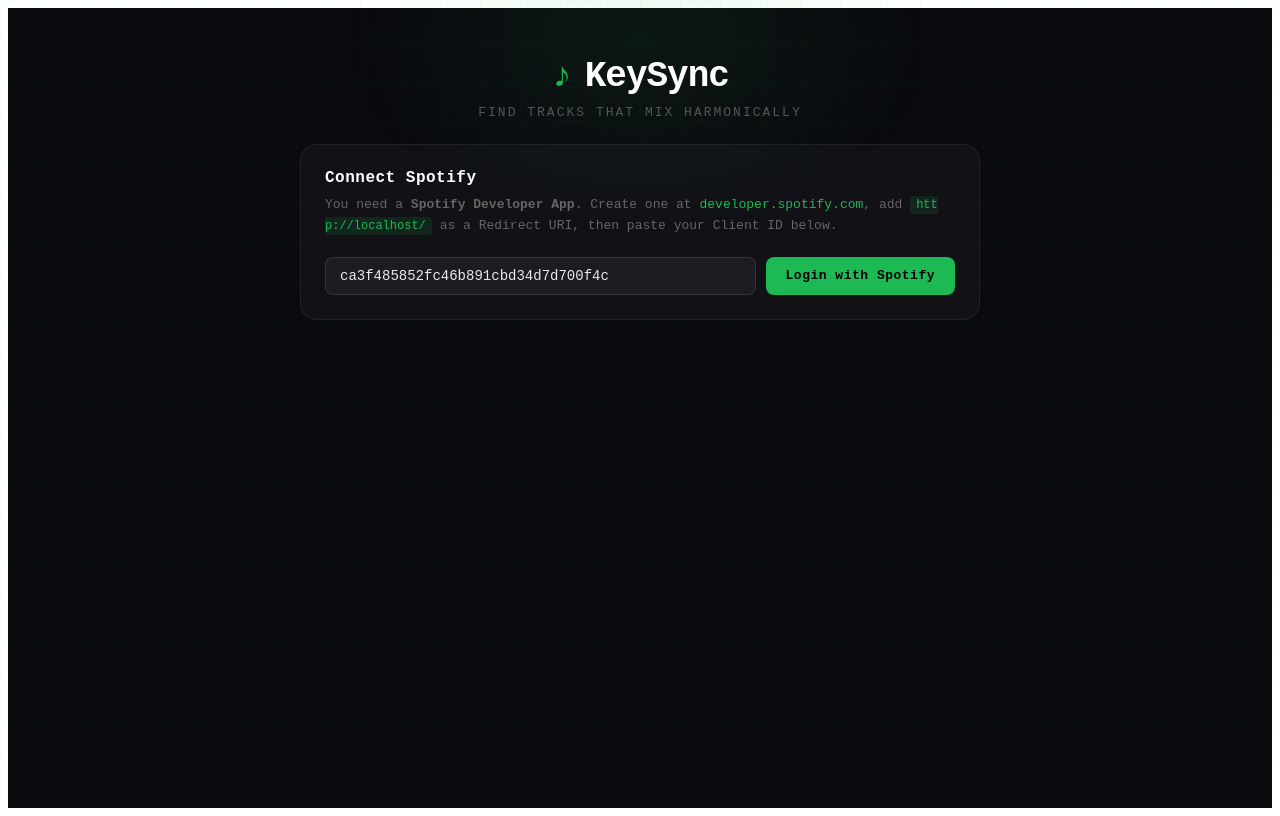
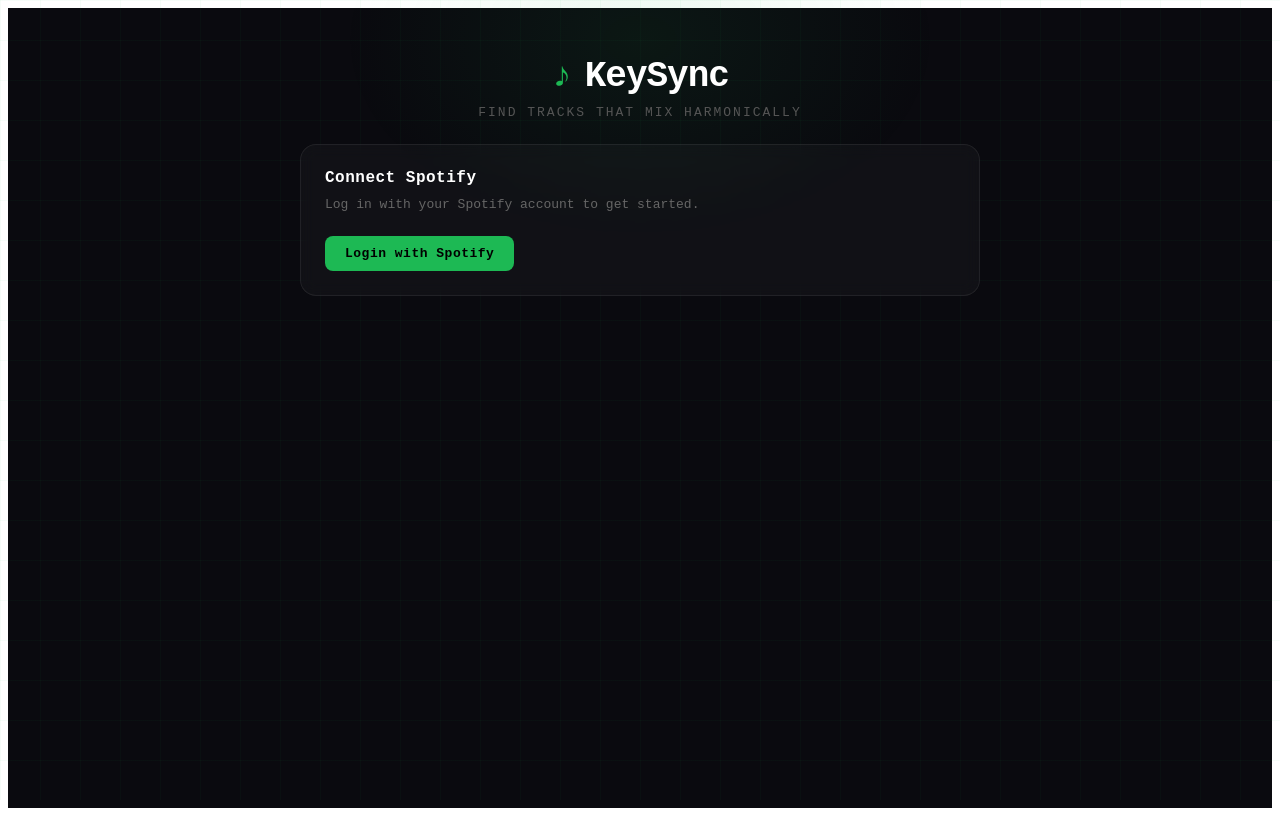
Before and after one commit to EFaridRahimli/keysync, a React (Vite) app: page / in a window 1280 px wide. Built offline with nearby package versions, Linux system fonts and the light colour scheme.

Commit message:
switch to PKCE auth

```diff
--- a/src/App.jsx
+++ b/src/App.jsx
@@ -1,6 +1,10 @@
-import { useState, useCallback, useRef } from "react";
+import { useState, useCallback, useEffect, useRef } from "react";
 
-// ─── Spotify key map (Pitch Class notation) ──────────────────────────────────
+const CLIENT_ID = "ca3f485852fc46b891cbd34d7d700f4c";
+const REDIRECT_URI = "https://keysync-beta.vercel.app";
+const SCOPES = "user-library-read user-top-read user-read-recently-played";
+
+// ─── Spotify key map ──────────────────────────────────────────────────────────
 const KEY_NAMES = [
   "C",
   "C♯/D♭",
@@ -16,13 +20,11 @@
   "B",
 ];
 const MODE_NAMES = { 0: "Minor", 1: "Major" };
-
 function keyLabel(key, mode) {
   if (key === -1) return "Unknown";
   return `${KEY_NAMES[key]} ${MODE_NAMES[mode] ?? ""}`.trim();
 }
 
-// Camelot wheel for harmonic mixing compatibility
 const CAMELOT = {
   "C Major": "8B",
   "A Minor": "8A",
@@ -49,32 +51,62 @@
   "F Major": "7B",
   "D Minor": "7A",
 };
-
 function getCamelot(key, mode) {
   const label = `${KEY_NAMES[key] ?? ""} ${MODE_NAMES[mode] ?? ""}`.trim();
   return CAMELOT[label] ?? "?";
 }
 
-// ─── BPM tolerance slider default ────────────────────────────────────────────
-const DEFAULT_BPM_TOLERANCE = 5;
+// ─── PKCE helpers ─────────────────────────────────────────────────────────────
+function generateCodeVerifier() {
+  const array = new Uint8Array(64);
+  crypto.getRandomValues(array);
+  return btoa(String.fromCharCode(...array))
+    .replace(/\+/g, "-")
+    .replace(/\//g, "_")
+    .replace(/=/g, "");
+}
 
-// ─── Spotify API helpers ──────────────────────────────────────────────────────
-const SCOPES = [
-  "user-library-read",
-  "playlist-read-private",
-  "user-top-read",
-  "user-read-recently-played",
-].join(" ");
+async function generateCodeChallenge(verifier) {
+  const encoder = new TextEncoder();
+  const data = encoder.encode(verifier);
+  const digest = await crypto.subtle.digest("SHA-256", data);
+  return btoa(String.fromCharCode(...new Uint8Array(digest)))
+    .replace(/\+/g, "-")
+    .replace(/\//g, "_")
+    .replace(/=/g, "");
+}
 
-function buildAuthUrl(clientId, redirectUri) {
+async function loginWithSpotify() {
+  const verifier = generateCodeVerifier();
+  const challenge = await generateCodeChallenge(verifier);
+  sessionStorage.setItem("pkce_verifier", verifier);
   const params = new URLSearchParams({
-    client_id: clientId,
-    response_type: "token",
-    redirect_uri: redirectUri,
+    client_id: CLIENT_ID,
+    response_type: "code",
+    redirect_uri: REDIRECT_URI,
     scope: SCOPES,
-    show_dialog: "true",
+    code_challenge_method: "S256",
+    code_challenge: challenge,
   });
-  return `https://accounts.spotify.com/authorize?${params}`;
+  window.location.href = `https://accounts.spotify.com/authorize?${params}`;
+}
+
+async function exchangeCodeForToken(code) {
+  const verifier = sessionStorage.getItem("pkce_verifier");
+  const body = new URLSearchParams({
+    client_id: CLIENT_ID,
+    grant_type: "authorization_code",
+    code,
+    redirect_uri: REDIRECT_URI,
+    code_verifier: verifier,
+  });
+  const res = await fetch("https://accounts.spotify.com/api/token", {
+    method: "POST",
+    headers: { "Content-Type": "application/x-www-form-urlencoded" },
+    body,
+  });
+  const data = await res.json();
+  return data.access_token;
 }
 
 async function spotifyGet(endpoint, token) {
@@ -90,16 +122,9 @@
 
 // ─── Main App ─────────────────────────────────────────────────────────────────
 export default function App() {
-  const [clientId, setClientId] = useState("ca3f485852fc46b891cbd34d7d700f4c");
-  const [token, setToken] = useState(() => {
-    // Parse token from URL hash after Spotify redirect
-    const hash = window.location.hash;
-    const params = new URLSearchParams(hash.replace("#", "?"));
-    const t = params.get("access_token");
-    if (t) window.history.replaceState(null, "", window.location.pathname);
-    return t ?? "";
-  });
-
+  const [token, setToken] = useState(
+    () => sessionStorage.getItem("spotify_token") ?? "",
+  );
   const [searchQuery, setSearchQuery] = useState("");
   const [searchResults, setSearchResults] = useState([]);
   const [selectedTrack, setSelectedTrack] = useState(null);
@@ -108,19 +133,25 @@
   const [loading, setLoading] = useState(false);
   const [matchLoading, setMatchLoading] = useState(false);
   const [error, setError] = useState("");
-  const [bpmTolerance, setBpmTolerance] = useState(DEFAULT_BPM_TOLERANCE);
+  const [bpmTolerance, setBpmTolerance] = useState(5);
   const [matchSource, setMatchSource] = useState("recommendations");
-  const searchRef = useRef(null);
 
-  const redirectUri = window.location.origin + window.location.pathname;
-
-  function login() {
-    if (!clientId.trim()) {
-      setError("Enter your Spotify Client ID first.");
-      return;
+  // Handle PKCE callback
+  useEffect(() => {
+    const params = new URLSearchParams(window.location.search);
+    const code = params.get("code");
+    if (code && !token) {
+      window.history.replaceState(null, "", window.location.pathname);
+      exchangeCodeForToken(code).then((t) => {
+        if (t) {
+          sessionStorage.setItem("spotify_token", t);
+          setToken(t);
+        } else {
+          setError("Failed to get access token. Please try again.");
+        }
+      });
     }
-    window.location.href = buildAuthUrl(clientId.trim(), redirectUri);
-  }
+  }, []);
 
   const searchTracks = useCallback(async () => {
     if (!searchQuery.trim()) return;
@@ -138,6 +169,10 @@
       setSearchResults(data.tracks.items);
     } catch (e) {
       setError(e.message);
+      if (e.message.includes("401")) {
+        sessionStorage.removeItem("spotify_token");
+        setToken("");
+      }
     } finally {
       setLoading(false);
     }
@@ -169,16 +204,13 @@
     setMatches([]);
     try {
       let tracks = [];
-
       if (matchSource === "recommendations") {
-        // Spotify recommendations seeded by the track, filtered client-side
         const data = await spotifyGet(
           `/recommendations?seed_tracks=${selectedTrack.id}&limit=100&target_tempo=${Math.round(audioFeatures.tempo)}&target_key=${audioFeatures.key}&target_mode=${audioFeatures.mode}`,
           token,
         );
         tracks = data.tracks;
       } else if (matchSource === "library") {
-        // Scan saved tracks (up to 200)
         let all = [];
         for (let offset = 0; offset < 200; offset += 50) {
           const data = await spotifyGet(
@@ -197,7 +229,6 @@
         tracks = data.items;
       }
 
-      // Fetch audio features in batches of 100
       const ids = tracks.map((t) => t.id).filter(Boolean);
       let allFeatures = [];
       for (let i = 0; i < ids.length; i += 100) {
@@ -206,7 +237,6 @@
         allFeatures = allFeatures.concat(data.audio_features ?? []);
       }
 
-      // Match: same key + mode, BPM within tolerance
       const matched = [];
       for (let i = 0; i < tracks.length; i++) {
         const feat = allFeatures[i];
@@ -215,7 +245,6 @@
         const sameKey =
           feat.key === audioFeatures.key && feat.mode === audioFeatures.mode;
         const bpmDiff = Math.abs(feat.tempo - audioFeatures.tempo);
-        // Also allow double/half tempo matches
         const halfDouble =
           Math.abs(feat.tempo - audioFeatures.tempo * 2) <= bpmTolerance ||
           Math.abs(feat.tempo * 2 - audioFeatures.tempo) <= bpmTolerance;
@@ -232,15 +261,17 @@
       setMatches(matched);
     } catch (e) {
       setError(e.message);
+      if (e.message.includes("401")) {
+        sessionStorage.removeItem("spotify_token");
+        setToken("");
+      }
     } finally {
       setMatchLoading(false);
     }
   }, [audioFeatures, selectedTrack, token, bpmTolerance, matchSource]);
 
-  // ─── UI ────────────────────────────────────────────────────────────────────
   return (
     <div style={styles.root}>
-      {/* Animated background grid */}
       <div style={styles.bgGrid} />
       <div style={styles.bgGlow} />
 
@@ -253,36 +284,17 @@
       </header>
 
       <main style={styles.main}>
-        {/* ── Auth Panel ── */}
+        {/* ── Login ── */}
         {!token && (
           <section style={styles.card}>
             <h2 style={styles.cardTitle}>Connect Spotify</h2>
             <p style={styles.cardDesc}>
-              You need a <strong>Spotify Developer App</strong>. Create one at{" "}
-              <a
-                href="https://developer.spotify.com/dashboard"
-                target="_blank"
-                rel="noreferrer"
-                style={styles.link}
-              >
-                developer.spotify.com
-              </a>
-              , add <code style={styles.code}>{redirectUri}</code> as a Redirect
-              URI, then paste your Client ID below.
+              Log in with your Spotify account to get started.
             </p>
-            <div style={styles.inputRow}>
-              <input
-                style={styles.input}
-                placeholder="Spotify Client ID"
-                value={clientId}
-                onChange={(e) => setClientId(e.target.value)}
-                onKeyDown={(e) => e.key === "Enter" && login()}
-              />
-              <button style={styles.btnPrimary} onClick={login}>
-                Login with Spotify
-              </button>
-            </div>
             {error && <p style={styles.error}>{error}</p>}
+            <button style={styles.btnPrimary} onClick={loginWithSpotify}>
+              Login with Spotify
+            </button>
           </section>
         )}
 
@@ -292,7 +304,6 @@
             <h2 style={styles.cardTitle}>Search a Track</h2>
             <div style={styles.inputRow}>
               <input
-                ref={searchRef}
                 style={styles.input}
                 placeholder="Artist, song name…"
                 value={searchQuery}
@@ -308,8 +319,6 @@
               </button>
             </div>
             {error && <p style={styles.error}>{error}</p>}
-
-            {/* Search results */}
             {searchResults.length > 0 && (
               <ul style={styles.resultList}>
                 {searchResults.map((t) => (
@@ -338,7 +347,7 @@
           </section>
         )}
 
-        {/* ── Selected Track Info ── */}
+        {/* ── Selected Track ── */}
         {selectedTrack && audioFeatures && (
           <section style={styles.card}>
             <div style={styles.selectedTrackRow}>
@@ -374,8 +383,6 @@
                 </div>
               </div>
             </div>
-
-            {/* Match controls */}
             <div style={styles.controls}>
               <div style={styles.controlGroup}>
                 <label style={styles.label}>
@@ -423,7 +430,7 @@
           </section>
         )}
 
-        {/* ── Results ── */}
+        {/* ── Matches ── */}
         {matches.length > 0 && (
           <section style={styles.card}>
             <h2 style={styles.cardTitle}>
@@ -481,7 +488,7 @@
         )}
 
         {matches.length === 0 &&
-          matchLoading === false &&
+          !matchLoading &&
           audioFeatures &&
           selectedTrack && (
             <p style={{ color: "#666", textAlign: "center", marginTop: 8 }}>
@@ -493,7 +500,6 @@
   );
 }
 
-// ─── Styles ───────────────────────────────────────────────────────────────────
 const styles = {
   root: {
     minHeight: "100vh",
@@ -537,10 +543,7 @@
     gap: "12px",
     marginBottom: "8px",
   },
-  logoIcon: {
-    fontSize: "36px",
-    color: "#1db954",
-  },
+  logoIcon: { fontSize: "36px", color: "#1db954" },
   logoText: {
     fontSize: "36px",
     fontWeight: "700",
@@ -584,10 +587,7 @@
     color: "#666",
     lineHeight: "1.6",
   },
-  inputRow: {
-    display: "flex",
-    gap: "10px",
-  },
+  inputRow: { display: "flex", gap: "10px" },
   input: {
     flex: 1,
     background: "rgba(255,255,255,0.05)",
@@ -612,10 +612,7 @@
     letterSpacing: "0.5px",
     fontFamily: "inherit",
   },
-  link: {
-    color: "#1db954",
-    textDecoration: "none",
-  },
+  link: { color: "#1db954", textDecoration: "none" },
   code: {
     background: "rgba(29,185,84,0.12)",
     color: "#1db954",
@@ -647,7 +644,6 @@
     padding: "10px 12px",
     borderRadius: "8px",
     cursor: "pointer",
-    transition: "background 0.15s",
     background: "rgba(255,255,255,0.03)",
     border: "1px solid transparent",
   },
@@ -659,16 +655,8 @@
     flexShrink: 0,
     background: "#222",
   },
-  trackName: {
-    fontSize: "14px",
-    color: "#e8e8f0",
-    fontWeight: "500",
-  },
-  artistName: {
-    fontSize: "12px",
-    color: "#666",
-    marginTop: "2px",
-  },
+  trackName: { fontSize: "14px", color: "#e8e8f0", fontWeight: "500" },
+  artistName: { fontSize: "12px", color: "#666", marginTop: "2px" },
   selectedTrackRow: {
     display: "flex",
     gap: "16px",
@@ -689,16 +677,8 @@
     color: "#fff",
     marginBottom: "4px",
   },
-  selectedArtist: {
-    fontSize: "13px",
-    color: "#888",
-    marginBottom: "10px",
-  },
-  badgeRow: {
-    display: "flex",
-    gap: "8px",
-    flexWrap: "wrap",
-  },
+  selectedArtist: { fontSize: "13px", color: "#888", marginBottom: "10px" },
+  badgeRow: { display: "flex", gap: "8px", flexWrap: "wrap" },
   badge: {
     background: "#1a1a2e",
     border: "1px solid rgba(255,255,255,0.1)",
@@ -715,27 +695,15 @@
     borderTop: "1px solid rgba(255,255,255,0.06)",
     paddingTop: "20px",
   },
-  controlGroup: {
-    display: "flex",
-    flexDirection: "column",
-    gap: "8px",
-  },
+  controlGroup: { display: "flex", flexDirection: "column", gap: "8px" },
   label: {
     fontSize: "12px",
     color: "#666",
     letterSpacing: "1px",
     textTransform: "uppercase",
   },
-  slider: {
-    accentColor: "#1db954",
-    width: "100%",
-    cursor: "pointer",
-  },
-  radioGroup: {
-    display: "flex",
-    gap: "16px",
-    flexWrap: "wrap",
-  },
+  slider: { accentColor: "#1db954", width: "100%", cursor: "pointer" },
+  radioGroup: { display: "flex", gap: "16px", flexWrap: "wrap" },
   radioLabel: {
     display: "flex",
     alignItems: "center",
```
